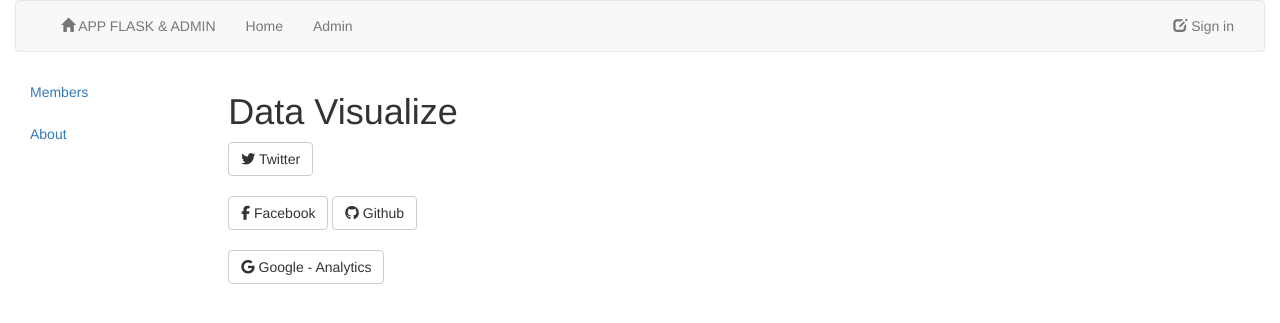
After one commit to rubenlorenzo/Flask_Scaffold_Admin, a Flask app: template app/data_visualize/templates/admin/channels_visualize_page.html in a window 1280 px wide. The commit adds this page. Shown: the top 323 px of the page. Run offline with Flask 2, Linux system fonts and the light colour scheme; the template is opened without the code that fills it, so the values that code supplies are empty; parts of the project's set-up code (start-up, migrations or seed data) failed here and were passed over; some libraries are stand-ins or nearby versions.

Commit message:
change blueprint, to data_visualize_admin

```diff
--- a/app/__init__.py
+++ b/app/__init__.py
@@ -26,8 +26,8 @@ app.register_blueprint(admin_blueprint, url_prefix='/admin')
 from .home import home as home_blueprint
 app.register_blueprint(home_blueprint, url_prefix='/home')
 
-from .data_visualize import data_visualize as data_visualize_blueprint
-app.register_blueprint(data_visualize_blueprint, url_prefix="/data_visualize")
+from .data_visualize import data_visualize_admin as data_visualize_blueprint
+app.register_blueprint(data_visualize_blueprint, url_prefix="/admin/data_visualize")
 
 #Views
 from . import views
--- a/app/admin/templates/menu_addons_admin.html
+++ b/app/admin/templates/menu_addons_admin.html
@@ -1 +1 @@
-<li role="presentation" {% if title == "Data Visualize" %} class="active" {% endif %}><a href="{{ url_for('admin.data_visualize_admin') }}">Data Visualize</a></li>
+<li role="presentation" {% if title == "Data Visualize" %} class="active" {% endif %}><a href="{{ url_for('data_visualize_admin.channels_page') }}">Data Visualize</a></li>
--- a/app/data_visualize/__init__.py
+++ b/app/data_visualize/__init__.py
@@ -2,7 +2,7 @@ from app import app
 from flask import Blueprint
 
 # Blueprint
-data_visualize = Blueprint('data_visualize', __name__, template_folder='./templates', static_folder="./static", static_url_path="/static")
+data_visualize_admin = Blueprint('data_visualize_admin', __name__, template_folder='./templates', static_folder="./static", static_url_path="/static")
 
 # Views
 from . import views
--- /dev/null
+++ b/app/data_visualize/templates/admin/channels_visualize_page.html
@@ -0,0 +1,19 @@
+{% extends "base_admin.html" %}
+  {% block content_admin %}
+    <h1>Data Visualize</h1>
+    <div id="data_visualize_btn center">
+      <a href="#"  class="btn btn-default" role="button">
+        <i class="fa fa-twitter" aria-hidden="true"></i> Twitter
+      </a><br><br>
+      <a href="#"  class="btn btn-default" role="button">
+        <i class="fa fa-facebook" aria-hidden="true"></i> Facebook
+      </a>
+      <a href="#"  class="btn btn-default" role="button">
+        <i class="fa fa-github" aria-hidden="true"></i> Github
+      </a><br><br>
+      <a href="#"  class="btn btn-default" role="button">
+        <i class="fa fa-google" aria-hidden="true"></i> Google - Analytics
+      </a>
+    </div>
+
+  {% endblock %}
```
Also changed, not shown: app/data_visualize/templates/data_visualize_admin.html (deleted, +0 -10 lines), app/data_visualize/views.py (+4 -4 lines).
